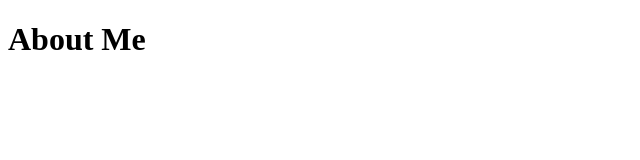
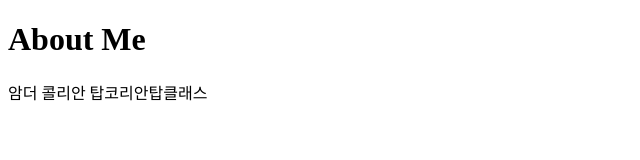
Before and after one commit to BobKimCor/git-practice, a plain HTML site: page about.html in a window 1280 px wide. Shown: the whole page, without its empty margins (0-640 px from the left). Drawn offline with Linux system fonts and the light colour scheme.

Commit message:
Add my intro

```diff
--- a/about.html
+++ b/about.html
@@ -8,6 +8,9 @@
 </head>
 <body>
     <h1>About Me</h1>
+    <p>
+        암더 콜리안 탑코리안탑클래스
+    </p>
 
 </body>
 </html>
```
